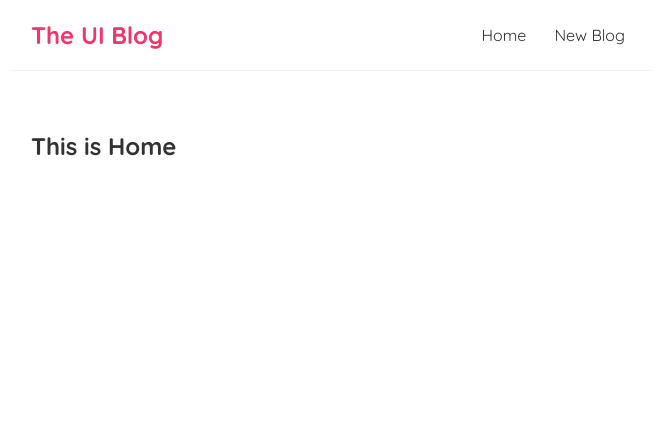
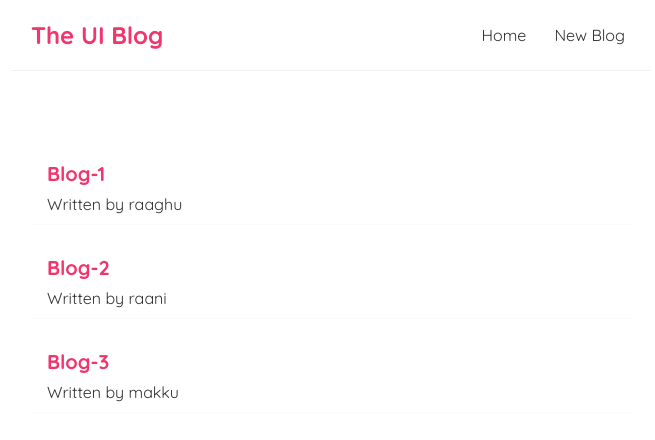
Before and after one commit to raaghavendrahm/UI-Blog-React, a React (Create React App) app: page / in a window 1280 px wide. Shown: the top 440 px of the page, without its empty margins (309-964 px from the left). Built offline with nearby package versions, Linux system fonts and the light colour scheme.

Commit message:
useState hook is used in App component to set the initial state of blogs to display on hompage. This blogs data is passed as prop to Home component and using "map", the blogs are diplayed on Home component.

```diff
--- a/src/App.js
+++ b/src/App.js
@@ -1,11 +1,20 @@
 import Navbar from './components/Navbar';
 import Home from './components/Home';
+import { useState } from 'react';
+
 function App() {
+  // Initial state of blogs to display on homepage:
+  const [blogs, setBolgs] = useState([
+    { title: 'Blog-1', body: 'This is blog-1', author: 'raaghu', id: 1 },
+    { title: 'Blog-2', body: 'This is blog-2', author: 'raani', id: 2 },
+    { title: 'Blog-3', body: 'This is blog-3', author: 'makku', id: 3 },
+  ]);
+
   return (
     <div className="App">
       <Navbar />
       <div className="content">
-        <Home />
+        <Home blogs={blogs} />
       </div>
     </div>
   );
--- a/src/components/Home.js
+++ b/src/components/Home.js
@@ -1,7 +1,12 @@
-const Home = () => {
+const Home = ({ blogs }) => {
   return (
     <div>
-      <h2>This is Home</h2>
+      {blogs.map((blog) => (
+        <div className="blog-preview" key={blog.id}>
+          <h2>{blog.title}</h2>
+          <p>Written by {blog.author}</p>
+        </div>
+      ))}
     </div>
   );
 };
```
